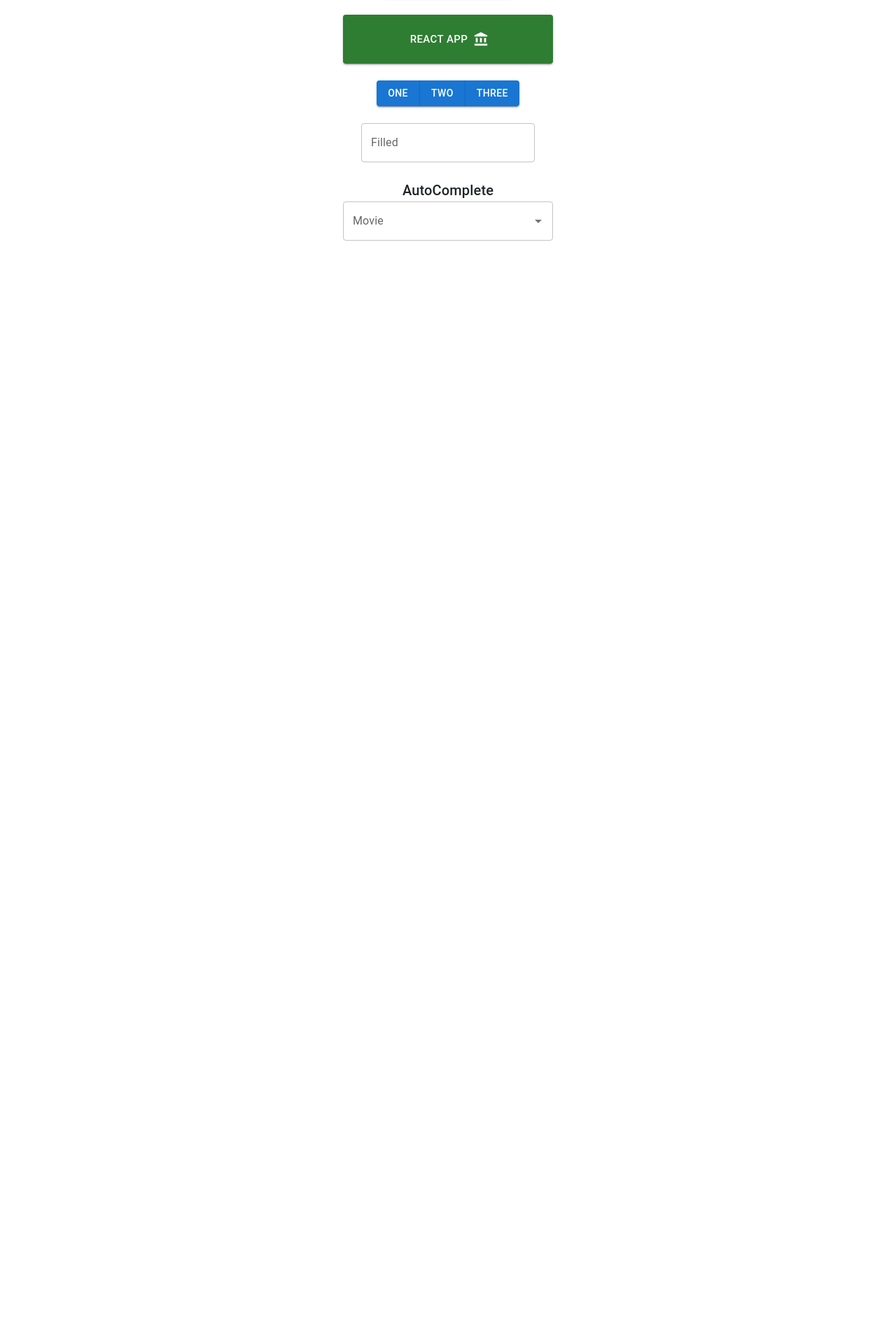
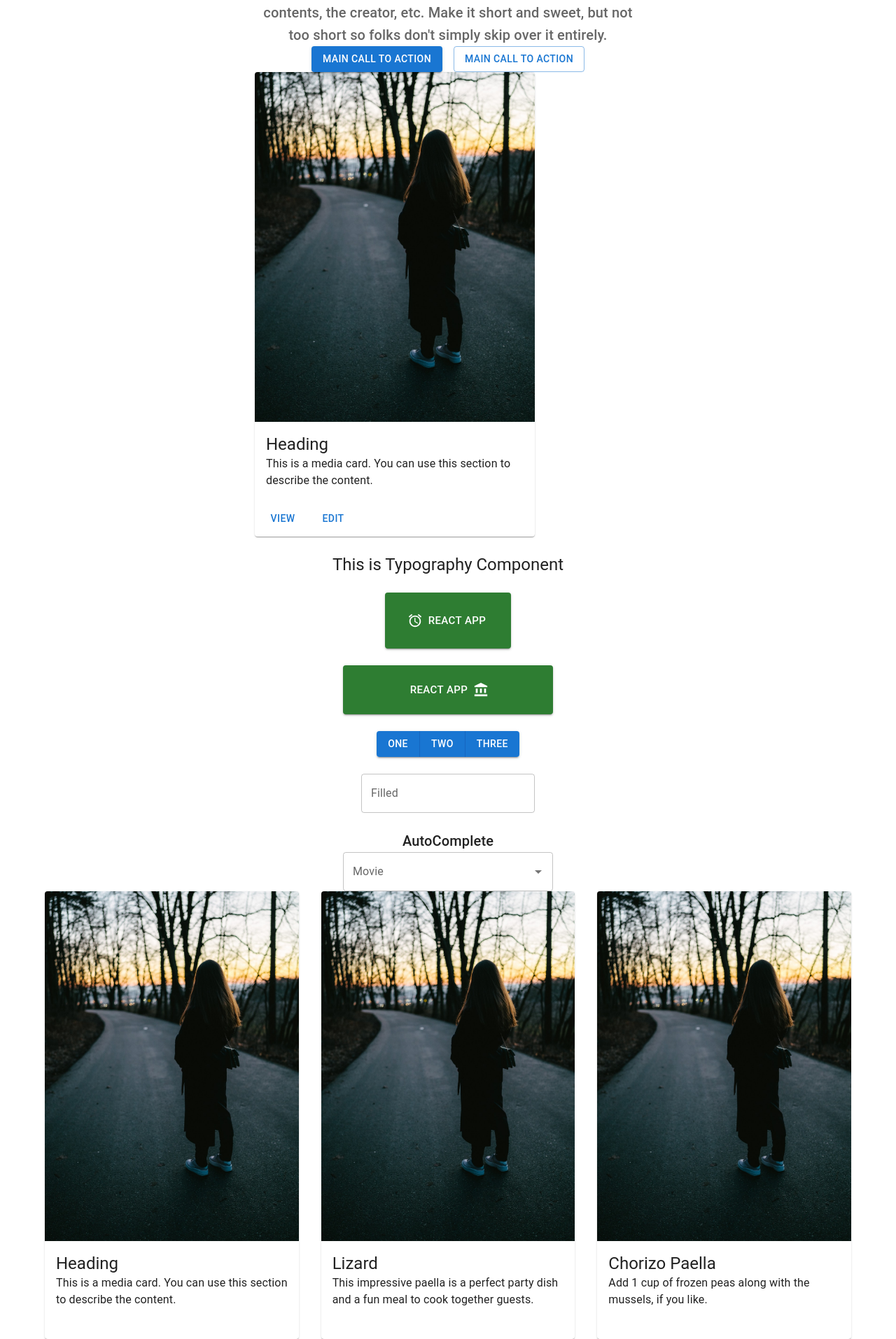
Before and after one commit to mrsamia/MUIPractice, a React (Create React App) app: page / in a window 1280 px wide. Shown: the part 187-2101 px from the top of the page at 70% size. Before the commit the page ends 800 px from the top, so only its background shows below. Built offline with nearby package versions, Linux system fonts and the light colour scheme.

Commit message:
SRM | Card

```diff
--- a/src/App.js
+++ b/src/App.js
@@ -9,6 +9,7 @@ import { Tooltip } from '@mui/material';
 import AutoComplete from './Component/AutoComplete';
 import TypoGraphy from './Component/TypoGraphy';
 import Nav from './Component/Nav';
+import CardMaping from './Component/CardMaping';
 
 const sx = {
   height: 80,
@@ -22,7 +23,7 @@ function App() {
 
   return (
     <div className="App">
-      <Nav/>
+      <Nav />
       <TypoGraphy />
       <div className='pt-4'>
         <Tooltip arrow placement='right' title="This is Mui button">
@@ -43,6 +44,7 @@ function App() {
         <TextField label="Filled" />
       </div>
       <AutoComplete />
+      <CardMaping />
 
     </div>
   );
--- /dev/null
+++ b/src/Component/CarD.js
@@ -0,0 +1,27 @@
+import { Button, Card, CardActions, CardContent, CardMedia, Typography } from '@mui/material';
+import React from 'react';
+
+function CarD(props) {
+    return (
+        <div>
+            <Card sx={{ maxWidth: 400 }}>
+                <CardMedia
+                    component="img"
+                    height="500"
+                    image={require("../images/Cardphoto.jpg")}
+                    alt="Paella dish"
+                />
+                <CardContent>
+                    <Typography variant='h5' align='start'>Heading</Typography>
+                    <Typography align='start'>This is a media card. You can use this section to describe the content.</Typography>
+                </CardContent>
+                <CardActions>
+                    <Button>View</Button>
+                    <Button>Edit</Button>
+                </CardActions>
+            </Card>
+        </div>
+    );
+}
+
+export default CarD;
--- /dev/null
+++ b/src/Component/CardData.js
@@ -0,0 +1,15 @@
+const CardData = [
+    {
+        heading: "Heading",
+        content: "This is a media card. You can use this section to describe the content."
+    },
+    {
+        heading: "Lizard",
+        content: "This impressive paella is a perfect party dish and a fun meal to cook together guests. "
+    },
+    {
+        heading: "Chorizo Paella",
+        content: "Add 1 cup of frozen peas along with the mussels, if you like."
+    }
+]
+export default CardData;
--- /dev/null
+++ b/src/Component/CardItems.js
@@ -0,0 +1,27 @@
+import { Button, Card, CardActions, CardContent, CardMedia, Typography } from '@mui/material';
+import React from 'react';
+
+function CardItems(props) {
+    return (
+        <div>
+            <Card sx={{ maxWidth: 400 }}>
+                <CardMedia
+                    component="img"
+                    height="500"
+                    image={require("../images/Cardphoto.jpg")}
+                    alt="Paella dish"
+                />
+                <CardContent>
+                    <Typography variant='h5' align='start'>{props.Heading}</Typography>
+                    <Typography align='start'>{props.content}</Typography>
+                </CardContent>
+                <CardActions>
+                    <Button>{props.name}</Button>
+                    <Button>{props.name}</Button>
+                </CardActions>
+            </Card>
+        </div>
+    );
+}
+
+export default CardItems;
--- /dev/null
+++ b/src/Component/CardMaping.js
@@ -0,0 +1,46 @@
+import { Container, Grid } from '@mui/material';
+import React from 'react';
+import CardData from './CardData';
+import CardItems from './CardItems';
+
+function CardMaping(props) {
+    return (
+        // <Container>
+        //     <div className='row'>
+        //         {
+        //             CardData.map((e) => {
+        //                 return (
+        //                     <div className='col-4'>
+        //                         <CardItems
+        //                             Heading={e.heading}
+        //                             content={e.content}
+        //                             name={e.name}
+        //                         />
+        //                     </div>
+        //                 );
+        //             })
+        //         }
+        //     </div>
+        // </Container>
+
+        <Container>
+            <Grid container spacing={4}>
+                {
+                    CardData.map((e) => {
+                        return (
+                            <Grid item xs={4}>
+                                <CardItems
+                                    Heading={e.heading}
+                                    content={e.content}
+                                    name={e.name}
+                                />
+                            </Grid>
+                        )
+                    })
+                }
+            </Grid>
+        </Container>
+    )
+}
+
+export default CardMaping;
--- a/src/Component/Nav.js
+++ b/src/Component/Nav.js
@@ -1,9 +1,37 @@
+import { AppBar, Button, Container, CssBaseline, Grid, Toolbar, Typography } from '@mui/material';
+import PhotoCameraIcon from '@mui/icons-material/PhotoCamera';
 import React from 'react';
+import CarD from './CarD';
+
 
 function Nav(props) {
     return (
         <div>
-            NAV
+            <CssBaseline />
+            <AppBar position='relative'>
+                <Toolbar>
+                    <PhotoCameraIcon />
+                    <Typography variant='h6'>Photo Album</Typography>
+                </Toolbar>
+            </AppBar>
+            <main>
+                <div>
+                    <Container maxWidth='sm'>
+                        <Typography variant='h2' gutterBottom>Album layout</Typography>
+                        <Typography variant='h6' color="textSecondary">Something short and leading about the collection below—its contents, the creator, etc.
+                            Make it short and sweet, but not too short so folks don't simply skip over it entirely.</Typography>
+                        <Grid container spacing={2} justifyContent="center" >
+                            <Grid item>
+                                <Button variant='contained'>Main Call to Action</Button>
+                            </Grid>
+                            <Grid item>
+                                <Button variant='outlined'>Main Call to Action</Button>
+                            </Grid>
+                        </Grid>
+                        <CarD />
+                    </Container>
+                </div>
+            </main>
         </div>
     );
 }
```
Also changed, not shown: src/images/Cardphoto.jpg (added).
